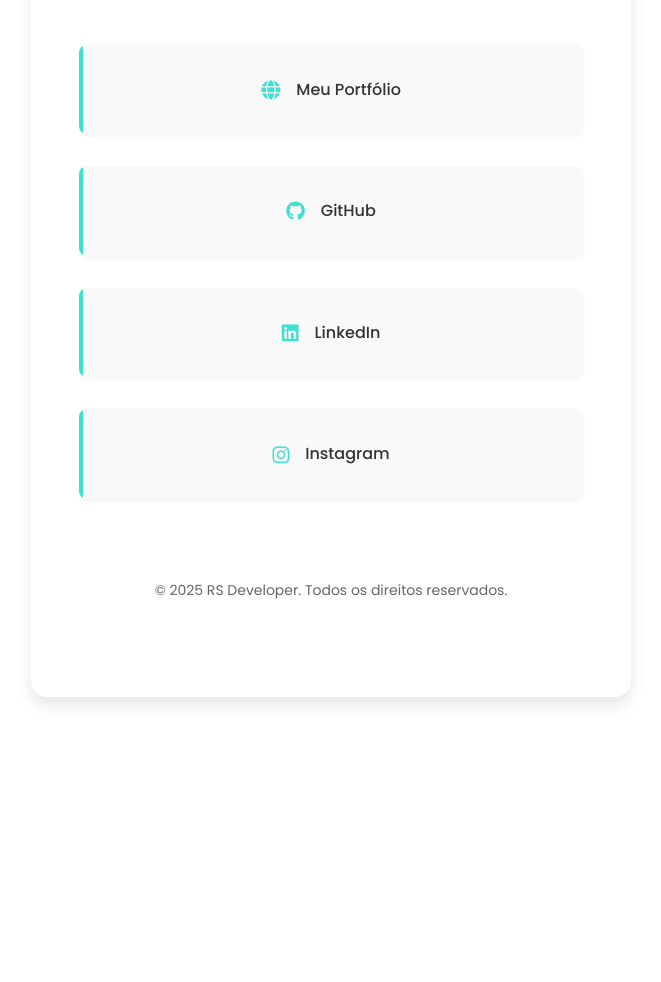
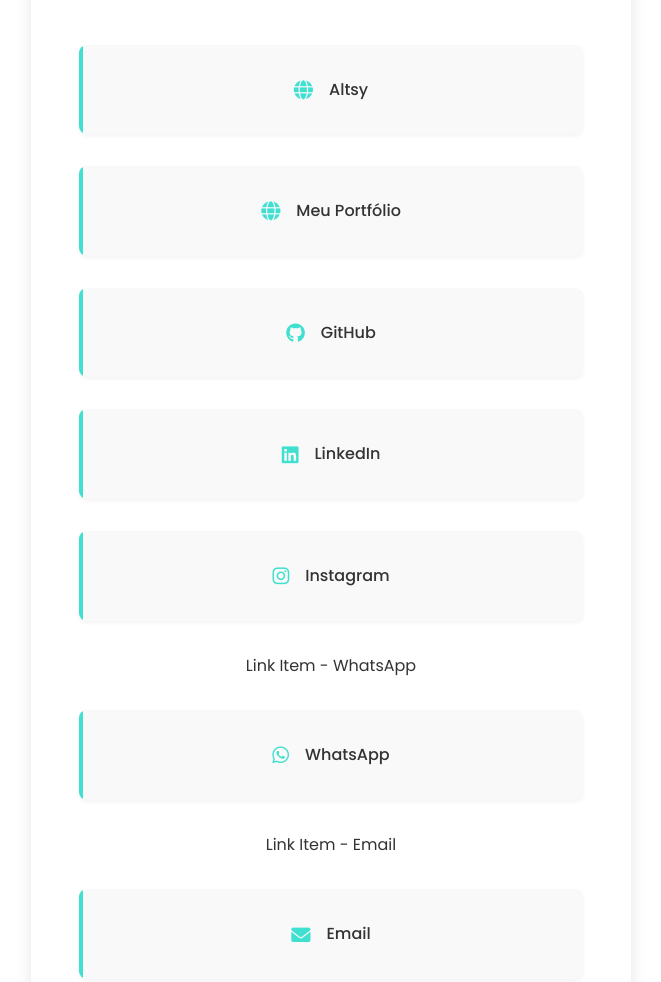
Before and after one commit to raaudev/Agrupadordelinks, a plain HTML site: page index.html in a window 1280 px wide. Shown: the part 317-1299 px from the top of the page, without its empty margins (309-970 px from the left). Before the commit the page ends 1046 px from the top, so only its background shows below. Drawn offline with Linux system fonts and the light colour scheme.

Commit message:
Update index.html

```diff
--- a/index.html
+++ b/index.html
@@ -30,6 +30,12 @@
         </div>
 
         <div class="links-wrapper">
+
+            <a href="https://altsy.vercel.app/" class="link-item">
+                <i class="fas fa-globe"></i>
+                <span>Altsy</span>
+            </a>
+
             <!-- Link Item - Portfolio -->
             <a href="https://rsdeveloper-one.vercel.app/" class="link-item">
                 <i class="fas fa-globe"></i>
@@ -54,8 +60,8 @@
                 <span>Instagram</span>
             </a>
 
-            <!-- Link Item - WhatsApp
-            <a href="https://wa.me/5575988353949" class="link-item">
+            Link Item - WhatsApp
+            <a href="https://wa.me/5575991172917" class="link-item">
                 <i class="fab fa-whatsapp"></i>
                 <span>WhatsApp</span>
             </a>
```
